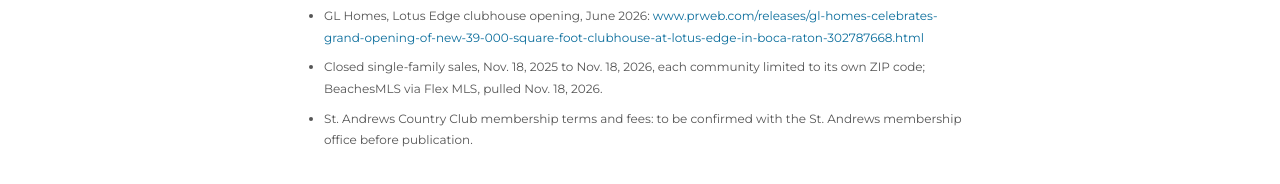
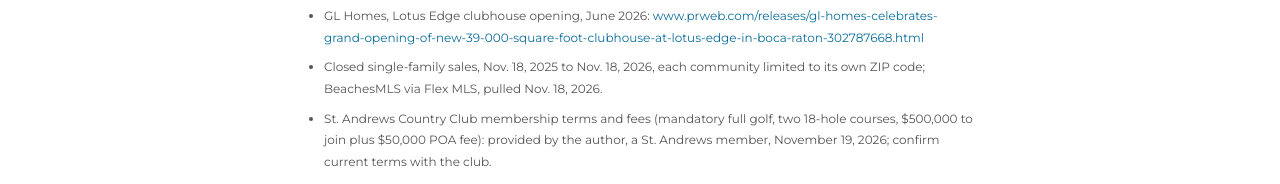
Before and after one commit to edmundbogen/edmundbogen.github.io, a plain HTML site: page golf-waitlist-nobody-mentions-at-closing/index.html in a window 1280 px wide. Shown: the part 5678-5862 px from the top of the page. Drawn offline with Linux system fonts and the light colour scheme; a web font is replaced by a local one.

Commit message:
Golf article: replace leftover to-be-confirmed St. Andrews source line
Co-Authored-By: Claude Opus 5.5 <noreply@anthropic.com>

```diff
--- a/golf-waitlist-nobody-mentions-at-closing/index.html
+++ b/golf-waitlist-nobody-mentions-at-closing/index.html
@@ -153,7 +153,7 @@
     <li>GL Homes, Seven Bridges amenities announcement, Feb. 4, 2014: <a href="https://www.prweb.com/releases/2014/02/prweb11549038.htm" target="_blank">www.prweb.com/releases/2014/02/prweb11549038.htm</a></li>
     <li>GL Homes, Lotus Edge clubhouse opening, June 2026: <a href="https://www.prweb.com/releases/gl-homes-celebrates-grand-opening-of-new-39-000-square-foot-clubhouse-at-lotus-edge-in-boca-raton-302787668.html" target="_blank">www.prweb.com/releases/gl-homes-celebrates-grand-opening-of-new-39-000-square-foot-clubhouse-at-lotus-edge-in-boca-raton-302787668.html</a></li>
     <li>Closed single-family sales, Nov. 18, 2025 to Nov. 18, 2026, each community limited to its own ZIP code; BeachesMLS via Flex MLS, pulled Nov. 18, 2026.</li>
-    <li>St. Andrews Country Club membership terms and fees: to be confirmed with the St. Andrews membership office before publication.</li>
+    <li>St. Andrews Country Club membership terms and fees (mandatory full golf, two 18-hole courses, $500,000 to join plus $50,000 POA fee): provided by the author, a St. Andrews member, November 19, 2026; confirm current terms with the club.</li>
   </ul>
 </div>
 
```
